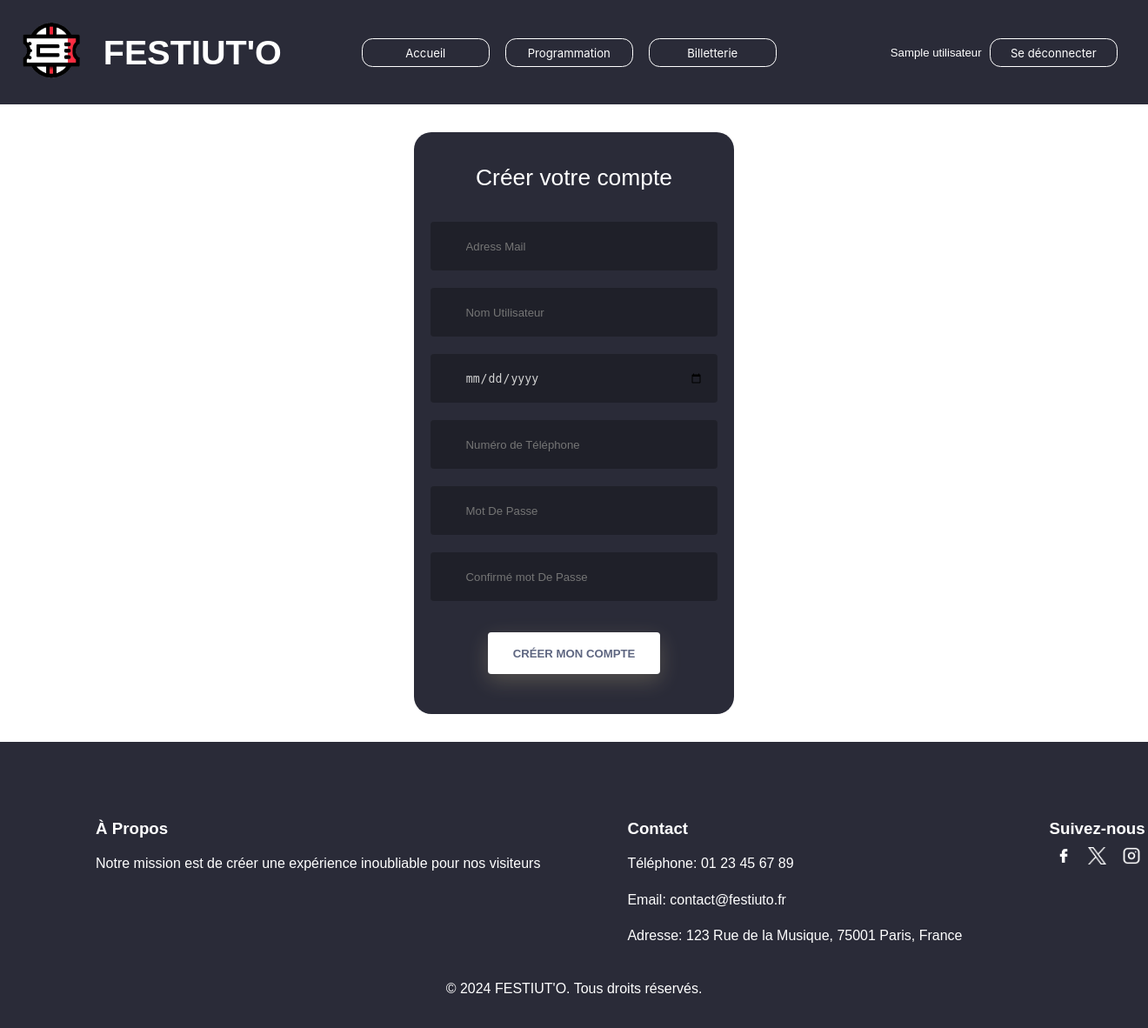
After one commit to LeniChabilan/SAE-FESTUITO, a Flask app: page /inscription in a window 1320 px wide. The commit adds this page. Shown: the whole page at 87% size. Run offline with Flask 3, Linux system fonts and the light colour scheme; a user stored in the database is signed in; tables that the repository leaves empty hold one stand-in row (values such as "Sample post"); some libraries are stand-ins or nearby versions.

Commit message:
ajout et connection avec la bd page connction et inscription des iHM de Remi

```diff
--- a/Flask/files/static/base.css
+++ b/Flask/files/static/base.css
@@ -92,6 +92,18 @@ ul {
   box-shadow: none;
   transform: translateY(0);
 }
+.username{
+  flex-basis: 100%;
+  color: white;
+  font-size: 1vw;
+}
+.user{
+  display: flex;
+  flex-basis: 50%;
+  justify-content: center;
+  align-items: center;
+
+}
 
 @media screen and (max-width: 1100px) {
   #nom_Entreprise {
--- /dev/null
+++ b/Flask/files/static/inscription.css
@@ -0,0 +1,173 @@
+body {
+    margin: 0;
+    padding: 0;
+  }
+
+  .main {
+    display: flex;
+    flex-direction: column;
+    align-items: center;
+    justify-content: center;
+    height: auto;
+    transition: 0.3s;
+  }
+
+
+  body.light .main {
+    background-color: #ffffff;
+  }
+
+  body.dark .main {
+    background-color: #212121;
+  }
+
+  .card {
+    margin: 2rem;
+    width: 25vw;
+    padding: 1.9rem 1.2rem;
+    text-align: center;
+    background: #2a2b38;
+    border-radius: 20px;
+    height: auto;
+    min-height: 55vh;
+  }
+
+  /*Inputs*/
+  .field {
+    height: 5vh;
+    margin-top: 2.5vh;
+    margin-bottom: 2.5vh;
+    display: flex;
+    align-items: center;
+    justify-content: center;
+    gap: 0.5em;
+    background-color: #1f2029;
+    border-radius: 4px;
+    padding: 0.5em 1em;
+  }
+
+  .input-icon {
+    height: 1em;
+    width: 1em;
+    fill: #ffffff;
+  }
+
+  .input-field {
+    background: none;
+    border: none;
+    outline: none;
+    width: 100%;
+    color: #d3d3d3;
+    font-size: 1vw;
+  }
+
+  /*Text*/
+  .title {
+    margin-top: 0.5vw ;
+    font-size: 2vw;
+    font-weight: 500;
+    color: #ffffff;
+  }
+
+  /*Buttons*/
+  .btn {
+    height: 4vh;
+    width: 8vw;
+    margin: 1rem;
+    border: none;
+    border-radius: 4px;
+    font-weight: bold;
+    font-size: 1vw;
+    text-transform: uppercase;
+    padding: 0;
+    background-color: #ffffff;
+    color: #5e6681;
+    box-shadow: 0 8px 24px 0 rgb(255 235 167 / 20%);
+    transition: all 0.3s ease-in-out;
+  }
+
+  .btn-crcompte {
+    height: 6vh;
+    width: 15vw;
+    margin: 1rem;
+    border: none;
+    border-radius: 4px;
+    font-weight: bold;
+    font-size: 1vw;
+    text-transform: uppercase;
+    padding: 0;
+    background-color: #ffffff;
+    color: #5e6681;
+    box-shadow: 0 8px 24px 0 rgb(255 235 167 / 20%);
+    transition: all 0.3s ease-in-out;
+  }
+
+  #error-message {
+    font-size: 1vw;
+    margin-top: 1vh;
+}
+
+.error-border {
+    border: 2px solid rgb(219, 36, 36);
+    border-radius: 10px;
+}
+
+  .btn-link {
+    color: #f5f5f5;
+    display: block;
+    font-size: 0.75em;
+    transition: color 0.3s ease-out;
+  }
+
+  /*Hover & focus*/
+  .field input:focus::placeholder {
+    opacity: 0;
+    transition: opacity 0.3s;
+  }
+
+  .btn:hover {
+    background-color: #5e6681;
+    color: #ffffff;
+    box-shadow: 0 8px 24px 0 rgb(16 39 112 / 20%);
+  }
+
+  .btn-link:hover {
+    color: #ffffff;
+  }
+  .btn-link {
+    color: #f5f5f5;
+    display: block;
+    font-size: 1vw;
+    margin-top: 2vh;
+    transition: color 0.3s ease-out;
+  }
+
+
+  .inscription {
+    margin-top: 5vh;
+    padding: 1.9rem 1.2rem;
+    text-align: center;
+    background: #3a3b48;
+    border-radius: 20px;
+  }
+
+  @media screen and (max-width: 900px) {
+    .card {
+      width: 75vw;
+      height: 50vh;
+    }
+
+    .title {
+      font-size: 8vw;
+    }
+
+    .input-field {
+      font-size: 4vw;
+    }
+
+    .btn {
+      height: 9vh;
+      width: 30vw;
+      font-size: 2.5vw;
+    }
+  }
--- a/Flask/files/templates/base.html
+++ b/Flask/files/templates/base.html
@@ -27,22 +27,19 @@
       <div class="droite">
         <ul>
         {% if current_user.is_authenticated%}
-          <li><a class="username" >{{ current_user.nomOrga }}</a></li>
-          <li class="logout"><a href="{{ url_for('connexion') }}" id="fond_bouton" class="noligne">
+          <li class="user"><a class="username" >{{ current_user.nomUtilisateur }}</a></li>
+          <li class="logout"><a href="{{ url_for('logout') }}" id="fond_bouton" class="noligne">
             <button type="button" id="bouton_se_connecter">Se déconnecter</button>
           </a></li>
         {% else %}
           <li> <a href="{{ url_for('connexion') }}" id="fond_bouton" class="noligne">
             <button type="button" id="bouton_se_connecter">Se connecter</button>
           </a></li>
+
         {% endif %}
         </ul>
       </div>
     </header>
-    <script
-      type="text/javascript"
-      src="{{ url_for('static',filename='script/App.js')}}"
-    ></script>
     {% block content %}
     {% endblock %}
     <footer>
--- a/Flask/files/templates/connexion.html
+++ b/Flask/files/templates/connexion.html
@@ -32,6 +32,12 @@
                 </div>
             </form >
         </div>
+        <div class="cardInscription">
+            <h4 class="title">Nouveau sur Festiut'O ?</h4>
+            <a href="{{ url_for('inscription') }}" id="fond_bouton" class="noligne">
+                <button type="submit" class="btn btn-crcompte">Créer un compte</button>
+            </a>
+        </div>
     </div>
 </body>
 {% endblock %}
--- /dev/null
+++ b/Flask/files/templates/inscription.html
@@ -0,0 +1,69 @@
+{% extends 'base.html' %}
+{% block styles %}
+{{ super() }}
+<link rel="stylesheet" href="{{ url_for('static',filename='inscription.css')}}">
+{% endblock %}
+{% block content %}
+</head>
+<body>
+    <div class="main">
+        <div class="card">
+            <h4 class="title">Créer votre compte</h4>
+            <form class="form-horizontal" role="form" method="POST" action="{{ url_for('creer_compte') }}">
+                <div class="field">
+                    <svg class="input-icon"><!--SVG ici --></svg>
+                    <input type="text" name="nomUtilisateur" class="input-field" placeholder="Adress Mail" size="50">
+                </div>
+                <div class="field">
+                    <svg class="input-icon"><!--SVG ici --></svg>
+                    <input type="text" name="emailUtilisateur" class="input-field" placeholder="Nom Utilisateur" size="50">
+                </div>
+                <!-- Champ Date de Naissance -->
+                <div class="field">
+                    <svg class="input-icon"><!--SVG ici --></svg>
+                    <input type="date" name="DdN" class="input-field" placeholder="Date de Naissance">
+                </div>
+                <!-- Champ Numéro de Téléphone -->
+                <div class="field">
+                    <svg class="input-icon"><!--SVG ici --></svg>
+                    <input type="tel" name="tel" class="input-field" placeholder="Numéro de Téléphone" size="50">
+                </div>
+                <div class="field">
+                    <svg class="input-icon"><!--SVG ici --></svg>
+                    <input type="password" name="MDPUtilisateur" id="mdp" class="input-field" placeholder="Mot De Passe" size="50">
+                </div>
+                <div class="field">
+                    <svg class="input-icon"><!--SVG ici --></svg>
+                    <input type="password" name="confirmMDPUtilisateur" id="confirm_mdp" class="input-field" placeholder="Confirmé mot De Passe" size="50">
+                </div>
+                <div id="error-message" style="color: rgb(219, 36, 36);"></div>
+                <div class="form-group">
+                    <div class="col-sm-offset-2 col-sm-10">
+                        <button type="submit" class="btn btn-crcompte">Créer mon compte</button>
+                    </div>
+                </div>
+            </form >
+        </div>
+    </div>
+    <script>
+        document.querySelector('.form-horizontal').addEventListener('submit', function(e) {
+            var mdp = document.getElementById('mdp').value;
+            var confirmMdp = document.getElementById('confirm_mdp').value;
+            var mdpField = document.getElementById('mdp');
+            var confirmMdpField = document.getElementById('confirm_mdp');
+            var errorMessage = document.getElementById('error-message');
+
+            if (mdp !== confirmMdp) {
+                errorMessage.textContent = 'Les mots de passe ne correspondent pas';
+                mdpField.classList.add('error-border');
+                confirmMdpField.classList.add('error-border');
+                e.preventDefault();
+            } else {
+                errorMessage.textContent = '';
+                mdpField.classList.remove('error-border');
+                confirmMdpField.classList.remove('error-border');
+            }
+        });
+    </script>
+</body>
+{% endblock %}
--- a/Flask/files/views.py
+++ b/Flask/files/views.py
@@ -8,6 +8,8 @@ from flask_wtf import FlaskForm
 from wtforms import StringField , HiddenField, PasswordField
 from .requetes import *
 from .models import Utilisateur
+
+
 
 @app.route("/")
 def home():
@@ -21,6 +23,29 @@ def billeterie():
 @app.route("/programmation")
 def programmation():
     return render_template("programmation.html")
+
+
+@app.route("/creer_compte", methods=["GET", "POST"])
+def creer_compte():
+    try:
+        nom = request.form['nomUtilisateur']
+        email = request.form['emailUtilisateur']
+        mdp = request.form['MDPUtilisateur']
+        ddn = request.form['DdN']
+        tel = request.form['tel']
+
+        print(nom, email, mdp, ddn, tel)
+
+
+        if mdp == request.form['confirmMDPUtilisateur']:
+            create_user(nom, email, mdp, ddn, tel)
+            return render_template("home.html")
+        else:
+            return render_template("inscription.html")
+    except Exception as e:
+        print(f"Error in creer_compte: {str(e)}")
+        return "Internal Server Error", 500
+
 
 
 @app.route("/connexion")
@@ -113,7 +138,7 @@ def connexion():
     return render_template("connexion.html", form=f)
 
 
-@app.route("/logout/")
+@app.route("/logout")
 def logout():
     logout_user()
-    return redirect(url_for('connexion'))
+    return redirect(url_for('home'))
```
Also changed, not shown: Flask/files/models.py (+9 -0 lines), Flask/files/requetes.py (+16 -0 lines), Flask/files/static/connexion.css (+57 -12 lines).
